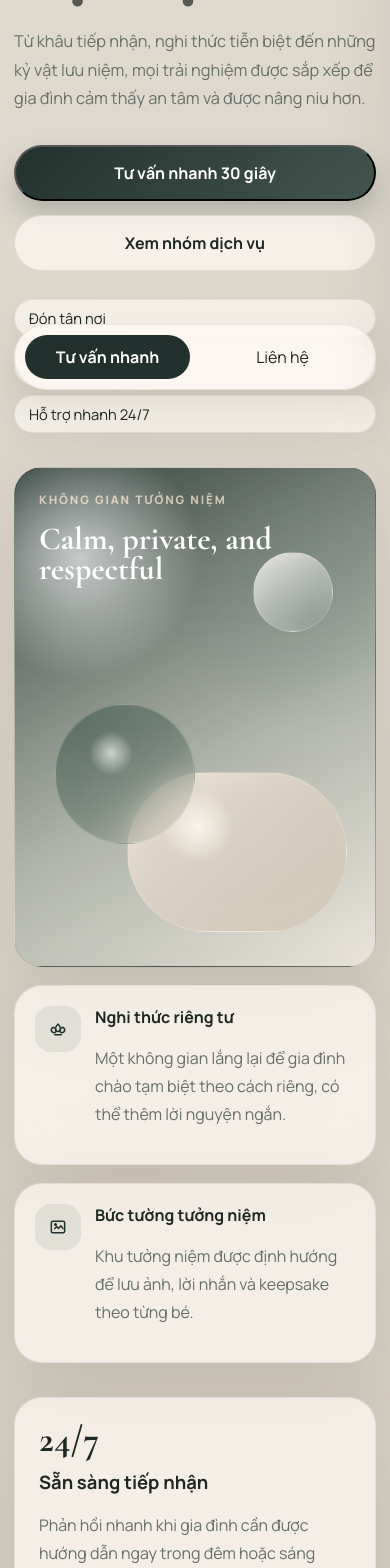
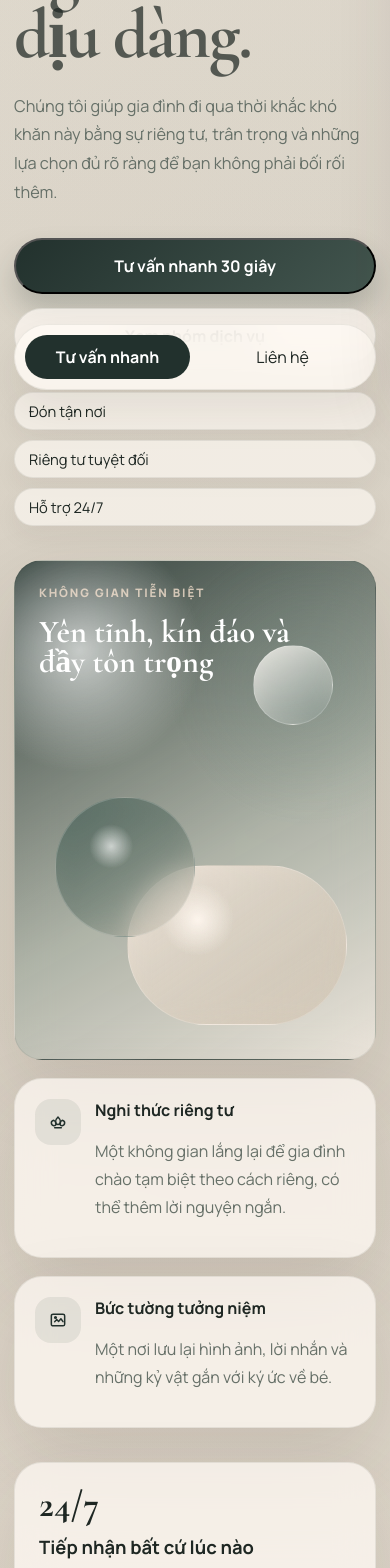
Before and after one commit to kien-pt/pet-memorial-landing-page, a Next.js app: page / in a window 390 px wide. Shown: the part 432-2000 px from the top of the page. Built offline with nearby package versions, Linux system fonts and the light colour scheme.

Commit message:
Simplify structure and refresh copy

```diff
--- a/components/Landing/FaqSection.jsx
+++ b/components/Landing/FaqSection.jsx
@@ -6,8 +6,8 @@ export default function FaqSection({ openFaq, setOpenFaq }) {
     <section className="section">
       <div className="container">
         <SectionHeader
-          eyebrow="FAQ ngắn"
-          title="Một vài câu trả lời ngắn để người xem biết mình đang ở đúng nơi cần tìm."
+          eyebrow="Câu hỏi thường gặp"
+          title="Một vài điều gia đình thường muốn biết ngay trước khi liên hệ."
         />
 
         <div className="faq-list">
--- a/components/Landing/HeroSection.jsx
+++ b/components/Landing/HeroSection.jsx
@@ -8,12 +8,12 @@ export default function HeroSection({ onQuickAssist }) {
         <div className="hero-copy reveal">
           <p className="eyebrow">Đồng hành nhẹ nhàng trong khoảnh khắc khó nói lời chào</p>
           <h1>
-            Một lời tiễn biệt
-            <span>dịu dàng và trọn vẹn.</span>
+            Tiễn biệt bé yêu
+            <span>trang nghiêm và dịu dàng.</span>
           </h1>
           <p className="hero-text">
-            Từ khâu tiếp nhận, nghi thức tiễn biệt đến những kỷ vật lưu niệm, mọi trải nghiệm
-            được sắp xếp để gia đình cảm thấy an tâm và được nâng niu hơn.
+            Chúng tôi giúp gia đình đi qua thời khắc khó khăn này bằng sự riêng tư, trân trọng
+            và những lựa chọn đủ rõ ràng để bạn không phải bối rối thêm.
           </p>
 
           <div className="hero-actions">
@@ -37,8 +37,8 @@ export default function HeroSection({ onQuickAssist }) {
         <div className="hero-stage reveal delay-1">
           <div className="stage-frame stage-main">
             <div className="stage-copy">
-              <p className="card-label">Không gian tưởng niệm</p>
-              <h2>Calm, private, and respectful</h2>
+              <p className="card-label">Không gian tiễn biệt</p>
+              <h2>Yên tĩnh, kín đáo và đầy tôn trọng</h2>
             </div>
             <div className="stage-orbs">
               <span></span>
@@ -64,7 +64,7 @@ export default function HeroSection({ onQuickAssist }) {
               </span>
               <div>
                 <strong>Bức tường tưởng niệm</strong>
-                <p>Khu tưởng niệm được định hướng để lưu ảnh, lời nhắn và keepsake theo từng bé.</p>
+                <p>Một nơi lưu lại hình ảnh, lời nhắn và những kỷ vật gắn với ký ức về bé.</p>
               </div>
             </article>
           </div>
--- a/components/Landing/LandingData.jsx
+++ b/components/Landing/LandingData.jsx
@@ -1,134 +1,91 @@
 export const NavItems = [
   { href: "#services", label: "Dịch vụ" },
-  { href: "#care-options", label: "Theo nhu cầu" },
-  { href: "#difference", label: "Khác biệt" },
+  { href: "#process", label: "Quy trình" },
   { href: "#memorial", label: "Tưởng niệm" },
   { href: "#contact", label: "Liên hệ" }
 ];
 
-export const HeroHighlights = ["Đón tận nơi", "Nghi thức riêng tư", "Hỗ trợ nhanh 24/7"];
+export const HeroHighlights = ["Đón tận nơi", "Riêng tư tuyệt đối", "Hỗ trợ 24/7"];
 
 export const TrustPoints = [
   {
     value: "24/7",
-    label: "Sẵn sàng tiếp nhận",
-    detail: "Phản hồi nhanh khi gia đình cần được hướng dẫn ngay trong đêm hoặc sáng sớm."
+    label: "Tiếp nhận bất cứ lúc nào",
+    detail: "Gia đình luôn có người lắng nghe và hướng dẫn ngay khi cần."
   },
   {
     value: "03",
-    label: "Nhóm lựa chọn rõ ràng",
-    detail: "Chó, mèo và thú nhỏ có cách tư vấn và chuẩn bị không gian khác nhau."
+    label: "Lựa chọn chính",
+    detail: "Hỏa táng riêng, nghi thức tiễn biệt và kỷ vật lưu giữ ký ức."
   },
   {
     value: "04",
     label: "Bước đồng hành",
-    detail: "Liên hệ, tiếp nhận, nghi thức, trao lại tro cốt hoặc kỷ vật."
+    detail: "Từ tiếp nhận đến bàn giao tro cốt, mọi bước đều được thông báo rõ ràng."
   },
   {
     value: "01",
-    label: "Luồng hỗ trợ nhanh",
-    detail: "CTA luôn đưa khách tới lựa chọn tiếp theo thay vì chỉ dẫn xuống cuối trang."
+    label: "Đầu mối chăm sóc",
+    detail: "Một đội ngũ theo sát để gia đình không phải tự xoay xở giữa lúc bối rối."
   }
 ];
 
 export const Services = [
   {
     icon: "flame",
-    title: "Hỏa táng riêng",
-    meta: "Private cremation",
-    text: "Giải thích rõ cách tiếp nhận, hỏa táng riêng, lưu giữ tro cốt và các lựa chọn đi kèm để gia đình dễ quyết định."
+    label: "Hỏa táng riêng",
+    title: "Sự tiễn biệt trang nghiêm và riêng tư cho người bạn nhỏ.",
+    text: "Mỗi bé được chăm sóc trong một hành trình riêng, nhẹ nhàng và tôn trọng trọn vẹn cảm xúc của gia đình.",
+    details:
+      "Dịch vụ phù hợp khi gia đình mong muốn một lời chào cuối kín đáo, rõ ràng về thời gian tiếp nhận, hỏa táng và bàn giao hũ tro cốt nghệ thuật.",
+    image:
+      "https://images.unsplash.com/photo-1767137652252-f1bedded19c0?auto=format&fit=crop&w=1200&q=80",
+    imageAlt: "Không gian tiễn biệt và chăm sóc riêng tư"
   },
   {
     icon: "lotus",
-    title: "Nghi thức tiễn biệt",
-    meta: "Ceremony & farewell",
-    text: "Một khoảng không riêng tư để gia đình nói lời chào cuối, có thể thêm lời nguyện, hoa trắng và khoảnh khắc tưởng niệm ngắn."
+    label: "Nghi thức tiễn biệt",
+    title: "Một khoảng lặng đẹp để gia đình nói lời chào cuối cùng.",
+    text: "Không gian được chuẩn bị trang nhã với hoa, ánh sáng dịu và những nghi thức phù hợp niềm tin của từng gia đình.",
+    details:
+      "Gia đình có thể lựa chọn lời nguyện ngắn, lễ cầu siêu, thời khắc riêng để chào tạm biệt hoặc hình thức thủy táng nhẹ nhàng nếu mong muốn.",
+    image:
+      "https://images.pexels.com/photos/33083323/pexels-photo-33083323.jpeg?auto=compress&cs=tinysrgb&w=1200",
+    imageAlt: "Không gian nghi thức tiễn biệt trang nhã"
   },
   {
     icon: "keepsake",
-    title: "Kỷ vật lưu niệm",
-    meta: "Urns & keepsakes",
-    text: "Urn, khung ảnh tưởng niệm, dấu chân lưu giữ và hộp kỷ vật được trình bày rõ như một bộ sưu tập chọn lọc."
-  }
-];
-
-export const CareOptions = [
-  {
-    icon: "paw",
-    label: "Cho chó",
-    title: "Không gian tiễn biệt rộng rãi, gần gũi",
-    text: "Ưu tiên tư vấn thời gian đón nhận, kích thước urn và cách tổ chức nghi thức cho những bé gắn bó lâu năm với gia đình."
-  },
-  {
-    icon: "moon",
-    label: "Cho mèo",
-    title: "Nhịp tiễn biệt yên tĩnh, nhẹ và kín đáo",
-    text: "Tập trung vào cảm giác riêng tư, visual mềm và lựa chọn keepsake tinh gọn để giữ lại ký ức theo cách dịu dàng."
-  },
-  {
-    icon: "leaf",
-    label: "Cho thú nhỏ",
-    title: "Gói hỗ trợ gọn nhưng vẫn đầy đủ sự trân trọng",
-    text: "Phù hợp với hamster, thỏ, chim hoặc các bé thú nhỏ cần quy trình nhanh, sạch và dễ chuẩn bị."
-  }
-];
-
-export const FarewellOptions = [
-  {
-    icon: "lotus",
-    title: "Lễ cầu siêu hoặc lời nguyện riêng",
-    text: "Có thể gợi ý nghi thức ngắn theo niềm tin của gia đình thay vì chỉ mô tả chung về dịch vụ."
-  },
-  {
-    icon: "drop",
-    title: "Thủy táng hoặc rải tro có hướng dẫn",
-    text: "Thêm một khối nội dung giải thích lựa chọn nhẹ nhàng này cho các gia đình muốn trở về với thiên nhiên."
-  },
-  {
-    icon: "frame",
-    title: "Bàn tưởng niệm tại nhà",
-    text: "Gợi ý set up ảnh, nến, hoa và keepsake để sau dịch vụ gia đình vẫn có một điểm neo cảm xúc rõ ràng."
-  }
-];
-
-export const Reasons = [
-  {
-    icon: "phone",
-    title: "Liên hệ nhanh nhưng không hời hợt",
-    text: "Khách có thể chọn nhu cầu trước khi để lại thông tin nên cảm giác được dẫn dắt rõ hơn."
-  },
-  {
-    icon: "shield",
-    title: "Cảm giác tin cậy",
-    text: "Quy trình, nhóm dịch vụ và các hình thức tưởng niệm đều được gọi tên cụ thể."
-  },
-  {
-    icon: "heart",
-    title: "Ngôn từ đúng bối cảnh",
-    text: "Giảm placeholder và thay bằng nội dung gần hơn với quyết định thật mà gia đình đang cân nhắc."
+    label: "Kỷ vật lưu giữ ký ức",
+    title: "Những điều còn ở lại được gìn giữ bằng sự tinh tế.",
+    text: "Hũ tro cốt nghệ thuật, dấu chân lưu niệm và các kỷ vật lưu giữ ký ức được chọn lọc để gia đình luôn có một điểm neo dịu dàng.",
+    details:
+      "Mỗi lựa chọn đều hướng đến cảm giác trang trọng và bền lâu, từ chất liệu, kích thước đến cách trưng bày trong không gian sống của gia đình.",
+    image:
+      "https://images.pexels.com/photos/8217492/pexels-photo-8217492.jpeg?auto=compress&cs=tinysrgb&w=1200",
+    imageAlt: "Bộ sưu tập kỷ vật lưu giữ ký ức"
   }
 ];
 
 export const ProcessSteps = [
   {
     icon: "phone",
-    title: "Chọn nhu cầu cần hỗ trợ",
-    text: "Gia đình có thể bắt đầu từ tư vấn nhanh, gọi hotline hoặc để lại số điện thoại."
+    title: "Liên hệ và tiếp nhận thông tin",
+    text: "Chỉ cần cho chúng tôi biết tên bé, khu vực và điều gia đình mong muốn nhất lúc này."
   },
   {
     icon: "route",
-    title: "Tiếp nhận và xác nhận phương án",
-    text: "Đội ngũ chốt loại thú cưng, phạm vi hỗ trợ, thời gian và hình thức tiễn biệt phù hợp."
+    title: "Xác nhận phương án phù hợp",
+    text: "Đội ngũ tư vấn rõ dịch vụ, thời gian và nghi thức để gia đình yên tâm trước khi bắt đầu."
   },
   {
     icon: "flame",
-    title: "Thực hiện dịch vụ",
-    text: "Quy trình được trình bày rõ theo từng bước để gia đình luôn biết chuyện gì sẽ diễn ra tiếp theo."
+    title: "Thực hiện bằng sự trân trọng",
+    text: "Từng bước chăm sóc đều diễn ra riêng tư, sạch sẽ và được thông báo minh bạch."
   },
   {
     icon: "star",
-    title: "Trao lại phần tưởng niệm",
-    text: "Tro cốt, kỷ vật hoặc memorial page được bàn giao như một phần kết dịu dàng của hành trình."
+    title: "Trao lại phần ký ức",
+    text: "Hũ tro cốt nghệ thuật hoặc kỷ vật được bàn giao trang trọng để gia đình lưu giữ lâu dài."
   }
 ];
 
@@ -136,101 +93,46 @@ export const MemorialItems = [
   {
     tone: "soft-green",
     icon: "frame",
-    label: "Memorial wall",
-    title: "Bức tường tưởng niệm có thể lưu ảnh và lời nhắn",
-    text: "Không chỉ là gallery tĩnh, khu vực này được định hướng như nơi gia đình gửi ảnh, ngày nhớ và vài dòng tưởng niệm."
+    label: "Trang tưởng niệm trực tuyến",
+    title: "Một nơi để lưu lại hình ảnh, ngày nhớ và đôi dòng thương mến.",
+    text: "Gia đình có thể gìn giữ câu chuyện về bé trong một không gian riêng, nhẹ nhàng và đầy trân trọng."
   },
   {
     tone: "warm-sand",
     icon: "keepsake",
-    label: "Keepsakes",
-    title: "Kỷ vật được trình bày như lựa chọn thật thay vì ảnh minh họa",
-    text: "Mỗi card nên dẫn được tới chất liệu, kích thước và kiểu lưu giữ phù hợp với từng gia đình."
+    label: "Hũ tro cốt nghệ thuật",
+    title: "Kỷ vật được chọn để ở lại lâu dài trong ngôi nhà của gia đình.",
+    text: "Từ kiểu dáng đến chất liệu, mọi lựa chọn đều hướng đến cảm giác thanh nhã và bền vững theo thời gian."
   },
   {
     tone: "deep-olive",
     icon: "lotus",
-    label: "Ceremony",
-    title: "Nghi thức riêng có thêm chiều sâu văn hóa",
-    text: "Lời nguyện, nến, hoa và những chi tiết hợp thị trường Việt Nam được đưa vào như lựa chọn cụ thể."
-  }
-];
-
-export const UtilityCards = [
-  {
-    icon: "clock",
-    title: "Khi nào nên gọi ngay",
-    text: "Ngay khi bạn cần biết bước đầu tiên cần làm gì, dù chưa kịp chuẩn bị đủ thông tin hay chưa chọn dịch vụ."
-  },
-  {
-    icon: "document",
-    title: "Thông tin nên chuẩn bị",
-    text: "Tên bé, loại thú cưng, khu vực tiếp nhận và mong muốn về hỏa táng, nghi thức hoặc keepsake."
-  },
-  {
-    icon: "spark",
-    title: "Lối đi nhanh nhất",
-    text: "CTA nổi luôn mở ra một luồng tư vấn ngắn trong 30 giây, sau đó mới dẫn đến form hoặc hotline."
-  }
-];
-
-export const EditorialPanels = [
-  {
-    image:
-      "https://images.pexels.com/photos/33083323/pexels-photo-33083323.jpeg?auto=compress&cs=tinysrgb&w=1200",
-    label: "Farewell space",
-    title: "Không gian tiễn biệt riêng tư và trang nhã",
-    text: "Một hình ảnh đẹp về không gian hỗ trợ giúp gia đình cảm nhận sự chỉn chu ngay từ lần đầu ghé thăm."
-  },
-  {
-    image:
-      "https://images.unsplash.com/photo-1767137652252-f1bedded19c0?auto=format&fit=crop&w=1200&q=80",
-    label: "Private cremation",
-    title: "Dịch vụ rõ ràng, từng bước đều dễ hiểu",
-    text: "Từ khâu tiếp nhận đến lúc trao lại tro cốt, mọi thông tin nên được trình bày gọn và dễ theo dõi."
-  },
-  {
-    image:
-      "https://images.pexels.com/photos/8217492/pexels-photo-8217492.jpeg?auto=compress&cs=tinysrgb&w=1200",
-    label: "Keepsake gallery",
-    title: "Kỷ vật lưu niệm được giới thiệu như một bộ sưu tập",
-    text: "Urn, khung ảnh tưởng niệm và keepsake sẽ thuyết phục hơn khi được trưng bày bằng hình ảnh và mô tả thật."
-  },
-  {
-    image:
-      "https://images.pexels.com/photos/34336747/pexels-photo-34336747.jpeg?auto=compress&cs=tinysrgb&w=1200",
-    label: "Support journey",
-    title: "Hướng dẫn nhẹ nhàng cho những bước tiếp theo",
-    text: "Khách hàng thường cần một chỉ dẫn ngắn gọn về việc nên làm gì ngay lúc này và sẽ được hỗ trợ ra sao."
-  }
-];
-
-export const Testimonials = [
-  {
-    quote: "Sự an tâm thường đến từ cách một nơi đồng hành cùng bạn trong những chi tiết nhỏ nhất.",
-    author: "Tinh thần thương hiệu"
-  },
-  {
-    quote: "Một lời tiễn biệt dịu dàng sẽ trọn vẹn hơn khi gia đình không phải loay hoay với quá nhiều thông tin.",
-    author: "Thông điệp đồng hành"
+    label: "Không gian tưởng niệm",
+    title: "Một góc tưởng nhớ yên bình để cảm xúc được dịu xuống.",
+    text: "Hoa, nến, ảnh và vài chi tiết nhỏ có thể giúp lời tạm biệt trở nên trọn vẹn hơn."
   }
 ];
 
 export const Faqs = [
   {
-    question: "Vì sao phần tư vấn nhanh được làm riêng?",
+    question: "Bao lâu đội ngũ có thể tiếp nhận và hỗ trợ?",
     answer:
-      "Vì CTA cũ chỉ kéo xuống form và chưa giúp khách xác định bước tiếp theo. Luồng mới giúp chọn nhu cầu trước rồi mới liên hệ."
+      "Ngay sau khi nhận cuộc gọi hoặc form liên hệ, đội ngũ sẽ phản hồi sớm để xác nhận thời gian tiếp nhận phù hợp với gia đình."
   },
   {
-    question: "Điểm mới lớn nhất so với bản cũ là gì?",
+    question: "Chi phí sẽ phụ thuộc vào những gì?",
     answer:
-      "Website giờ gọi tên rõ nhóm dịch vụ theo loại thú cưng, thêm nội dung nghi thức phù hợp thị trường Việt Nam và làm phần tưởng niệm cá nhân hóa hơn."
+      "Chi phí thường thay đổi theo loại dịch vụ, kích thước thú cưng, hình thức nghi thức và kỷ vật gia đình mong muốn lưu giữ."
   },
   {
-    question: "Bức tường tưởng niệm có phải đã là hệ CRUD hoàn chỉnh chưa?",
+    question: "Gia đình có thể chọn hỏa táng riêng không?",
     answer:
-      "Hiện tại mới là định hướng nội dung và cấu trúc trình bày. Bước tiếp theo có thể kết nối form upload, quản trị và trang memorial riêng cho từng bé."
+      "Có. Đây là lựa chọn được nhiều gia đình ưu tiên khi mong muốn một sự tiễn biệt riêng tư và phần tro cốt được trao lại trọn vẹn."
+  },
+  {
+    question: "Sau dịch vụ, gia đình sẽ nhận lại những gì?",
+    answer:
+      "Tùy lựa chọn ban đầu, gia đình có thể nhận lại hũ tro cốt nghệ thuật, dấu chân lưu niệm hoặc các kỷ vật lưu giữ ký ức khác."
   }
 ];
 
@@ -238,37 +140,37 @@ export const QuickAssistOptions = [
   {
     id: "urgent",
     icon: "phone",
-    title: "Cần hỗ trợ gấp",
-    text: "Ưu tiên hotline và tiếp nhận ngay trong hôm nay."
+    title: "Cần hỗ trợ ngay",
+    text: "Phù hợp khi gia đình muốn được hướng dẫn ngay trong hôm nay."
   },
   {
     id: "ceremony",
     icon: "lotus",
-    title: "Muốn hỏi về nghi thức",
-    text: "Phù hợp khi gia đình cần lễ tiễn biệt, cầu siêu hoặc thủy táng."
+    title: "Muốn chuẩn bị nghi thức",
+    text: "Dành cho gia đình muốn một lời chào cuối trang nghiêm và ấm áp."
   },
   {
     id: "keepsake",
     icon: "keepsake",
     title: "Muốn chọn kỷ vật",
-    text: "Phù hợp khi gia đình đang cân nhắc urn, khung ảnh hoặc memorial page."
+    text: "Dành cho gia đình đang cân nhắc hũ tro cốt nghệ thuật hoặc kỷ vật lưu niệm."
   }
 ];
 
 export const QuickAssistReplies = {
   urgent: {
-    label: "Ưu tiên gọi ngay",
-    title: "Đội ngũ nên gọi lại cho bạn trong vài phút tới.",
-    text: "Gợi ý hành động: gọi hotline trước, sau đó để lại tên bé và khu vực để đội ngũ chuẩn bị phương án tiếp nhận."
+    label: "Hỗ trợ khẩn",
+    title: "Đội ngũ sẽ ưu tiên hướng dẫn bạn ngay khi nhận được thông tin.",
+    text: "Bạn có thể gọi hotline trước hoặc để lại tên bé và khu vực để chúng tôi chủ động liên hệ lại sớm nhất."
   },
   ceremony: {
-    label: "Nhóm nghi thức",
-    title: "Bạn có thể bắt đầu từ một nghi thức ngắn và riêng tư.",
-    text: "Gợi ý hành động: chọn loại thú cưng, mong muốn cầu siêu hoặc thủy táng, rồi để lại số để được tư vấn đúng gói."
+    label: "Nghi thức tiễn biệt",
+    title: "Chúng tôi sẽ giúp gia đình chọn một nghi thức vừa đủ và phù hợp.",
+    text: "Bạn chỉ cần cho biết mong muốn về lễ tiễn biệt, lời nguyện hoặc thủy táng để được tư vấn phương án nhẹ nhàng nhất."
   },
   keepsake: {
-    label: "Nhóm tưởng niệm",
-    title: "Kỷ vật nên được chọn sau khi đã rõ cách gia đình muốn lưu giữ ký ức.",
-    text: "Gợi ý hành động: xem phần tưởng niệm, ghi chú mong muốn về urn hoặc memorial page, rồi gửi form để nhận tư vấn."
+    label: "Kỷ vật lưu giữ",
+    title: "Những điều còn ở lại xứng đáng được lưu giữ thật đẹp.",
+    text: "Bạn có thể bắt đầu từ nhu cầu về hũ tro cốt nghệ thuật, dấu chân lưu niệm hoặc trang tưởng niệm trực tuyến."
   }
 };
--- a/components/Landing/MemorialSection.jsx
+++ b/components/Landing/MemorialSection.jsx
@@ -8,7 +8,7 @@ export default function MemorialSection() {
       <div className="container">
         <SectionHeader
           eyebrow="Tưởng niệm và lưu giữ"
-          title="Những điều ở lại sau cùng thường cần được thể hiện bằng sự tinh tế."
+          title="Những điều còn ở lại xứng đáng được lưu giữ bằng sự tinh tế và trân trọng."
         />
 
         <div className="memorial-grid">
--- a/components/Landing/ProcessSection.jsx
+++ b/components/Landing/ProcessSection.jsx
@@ -8,7 +8,7 @@ export default function ProcessSection() {
       <div className="container">
         <SectionHeader
           eyebrow="Quy trình 4 bước"
-          title="Một hành trình ngắn gọn để gia đình biết mình sẽ được hỗ trợ như thế nào."
+          title="Một lộ trình ngắn gọn để gia đình biết điều gì sẽ diễn ra tiếp theo."
         />
 
         <div className="process-grid">
```
Also changed, not shown: app/globals.css (+22 -3 lines), components/Landing/ContactSection.jsx (+9 -10 lines), components/Landing/QuickAssistDrawer.jsx (+4 -4 lines), components/Landing/ServicesSection.jsx (+21 -4 lines), components/Landing/ServicesSection.module.css (+41 -0 lines), components/Landing/TestimonialSection.jsx (+17 -8 lines), components/LandingPage.jsx (+1 -11 lines).
